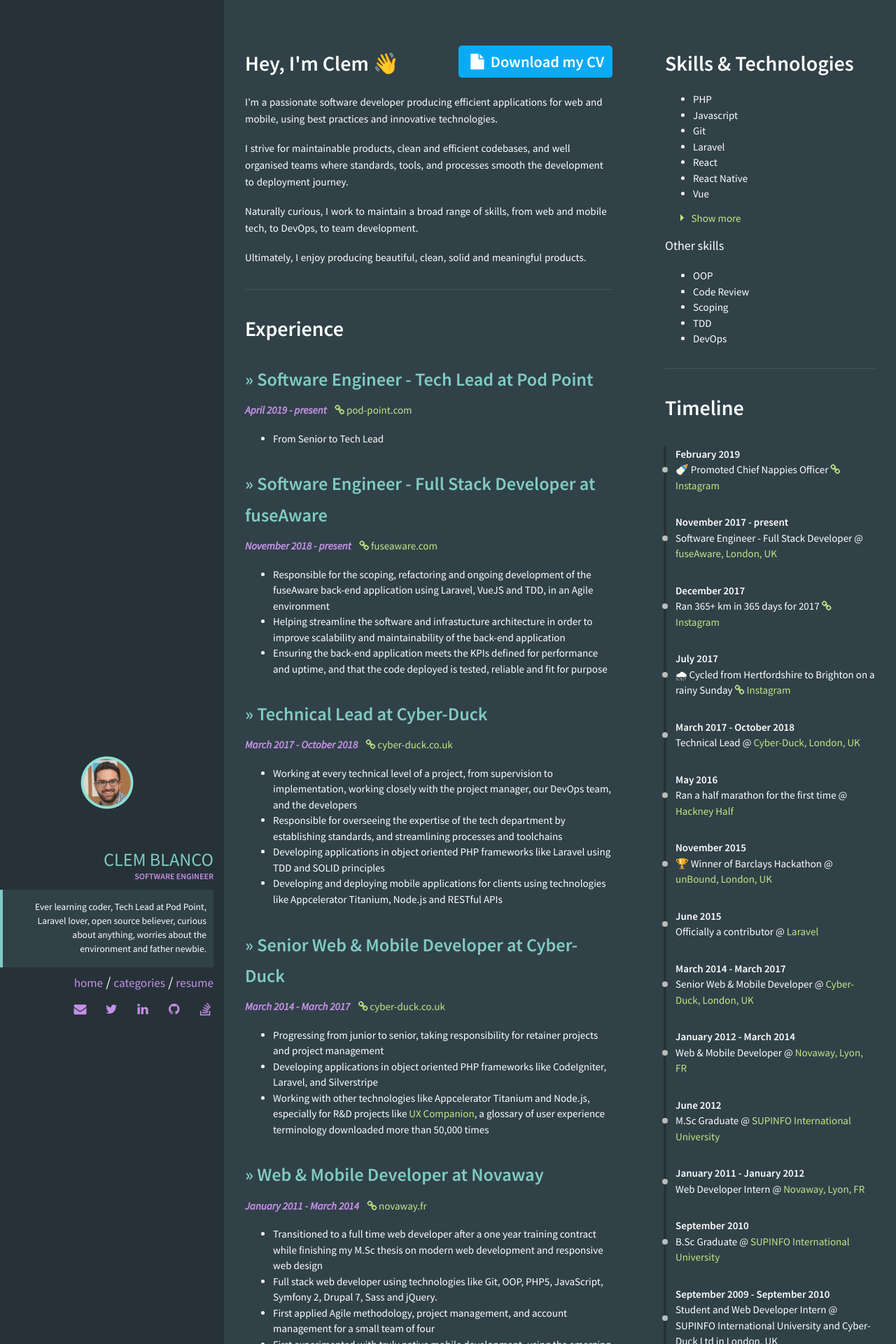
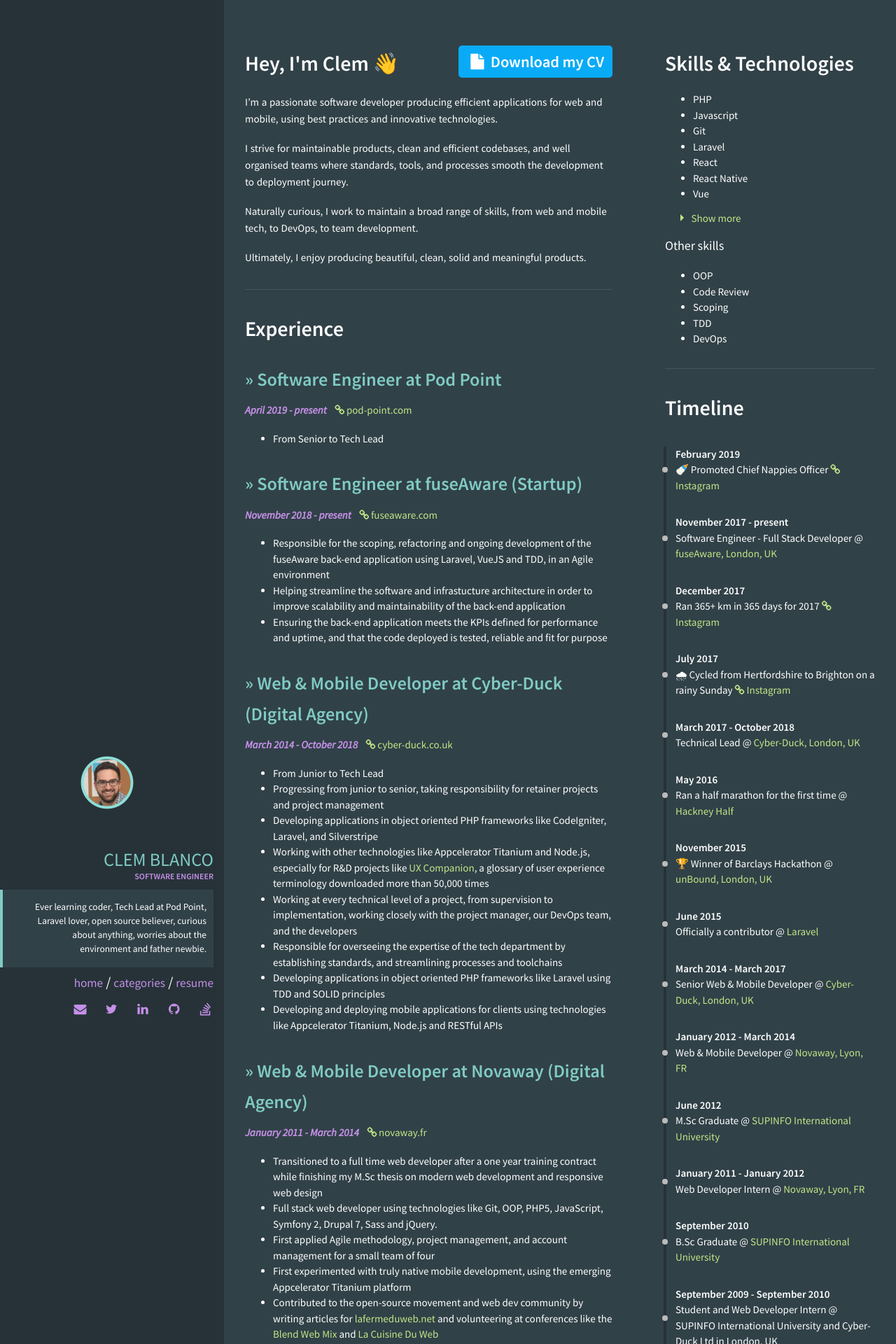
Before and after one commit to clemblanco/clemblanco.github.io, a Jekyll site: the page built from resume.html, in a window 1280 px wide. Shown: the top 1920 px of the page at 70% size. Built offline with Jekyll 4.4.1, drawn with Linux system fonts in a browser that asks for light colours.

Commit message:
Update experiences.yml

```diff
--- a/_data/index/experiences.yml
+++ b/_data/index/experiences.yml
@@ -1,11 +1,11 @@
-- title: » Software Engineer - Tech Lead at Pod Point
+- title: » Software Engineer at Pod Point
   subtitle: April 2019 - present
   description: >
     - From Senior to Tech Lead
   link: https://pod-point.com
   link-title: pod-point.com
 
-- title: » Software Engineer - Full Stack Developer at fuseAware
+- title: » Software Engineer at fuseAware (Startup)
   subtitle: November 2018 - present
   description: >
     - Responsible for the scoping, refactoring and ongoing development of the fuseAware back-end application using Laravel, VueJS and TDD, in an Agile environment
@@ -16,9 +16,17 @@
   link: https://www.fuseaware.com
   link-title: fuseaware.com
 
-- title: » Technical Lead at Cyber-Duck
-  subtitle: March 2017 - October 2018
+- title: » Web & Mobile Developer at Cyber-Duck (Digital Agency)
+  subtitle: March 2014 - October 2018
   description: >
+    - From Junior to Tech Lead
+
+    - Progressing from junior to senior, taking responsibility for retainer projects and project management
+
+    - Developing applications in object oriented PHP frameworks like CodeIgniter, Laravel, and Silverstripe
+
+    - Working with other technologies like Appcelerator Titanium and Node.js, especially for R&D projects like <a href="https://www.uxcompanion.com/" target="_blank" rel="nofollow">UX Companion</a>, a glossary of user experience terminology downloaded more than 50,000 times
+
     - Working at every technical level of a project, from supervision to implementation, working closely with the project manager, our DevOps team, and the developers
 
     - Responsible for overseeing the expertise of the tech department by establishing standards, and streamlining processes and toolchains
@@ -29,18 +37,7 @@
   link: https://www.cyber-duck.co.uk
   link-title: cyber-duck.co.uk
 
-- title: » Senior Web & Mobile Developer at Cyber-Duck
-  subtitle: March 2014 - March 2017
-  description: >
-    - Progressing from junior to senior, taking responsibility for retainer projects and project management
-
-    - Developing applications in object oriented PHP frameworks like CodeIgniter, Laravel, and Silverstripe
-
-    - Working with other technologies like Appcelerator Titanium and Node.js, especially for R&D projects like <a href="https://www.uxcompanion.com/" target="_blank" rel="nofollow">UX Companion</a>, a glossary of user experience terminology downloaded more than 50,000 times
-  link: https://www.cyber-duck.co.uk
-  link-title: cyber-duck.co.uk
-
-- title: » Web & Mobile Developer at Novaway
+- title: » Web & Mobile Developer at Novaway (Digital Agency)
   subtitle: January 2011 - March 2014
   description: >
     - Transitioned to a full time web developer after a one year training contract while finishing my M.Sc thesis on modern web development and responsive web design
```
